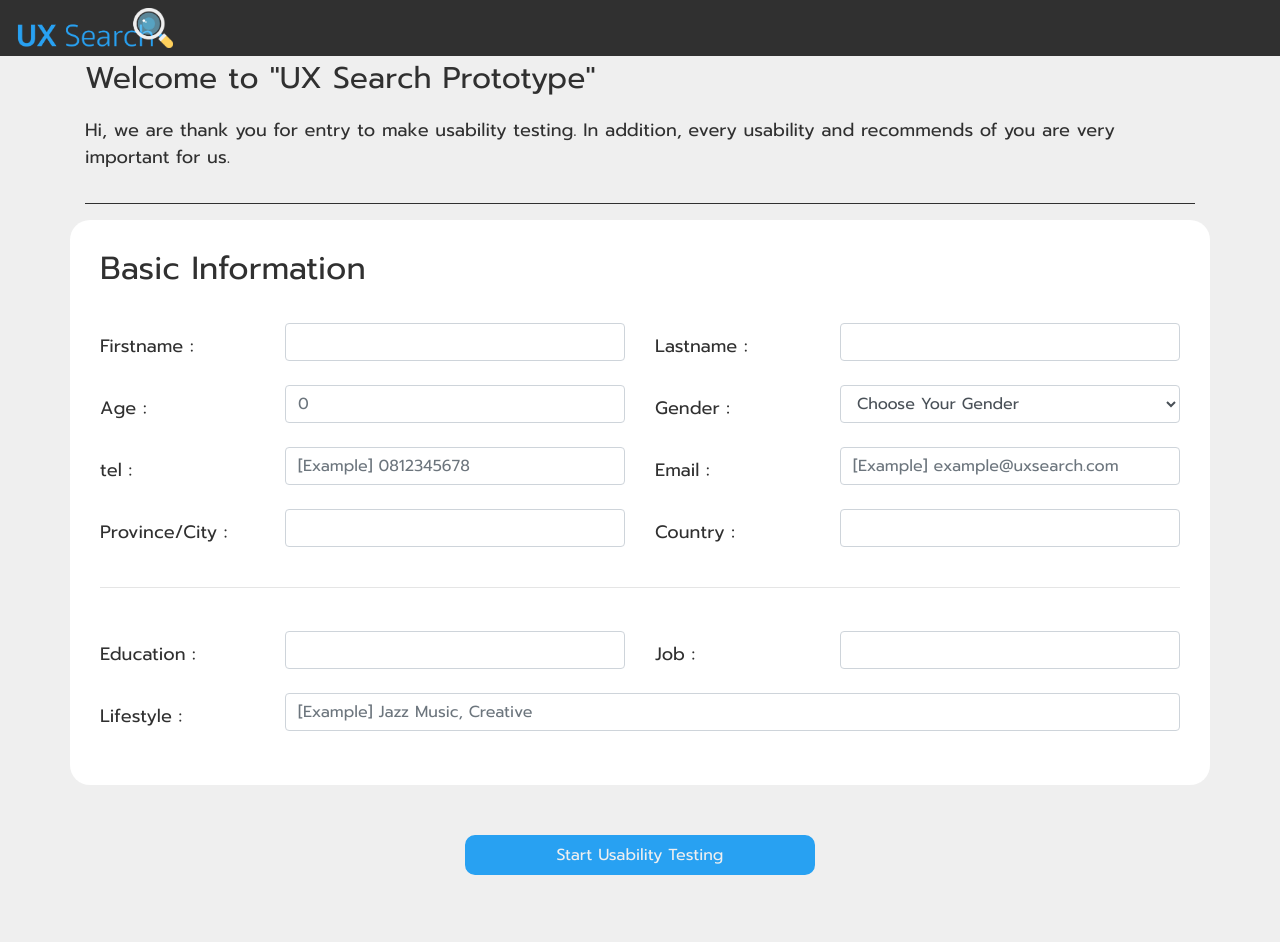
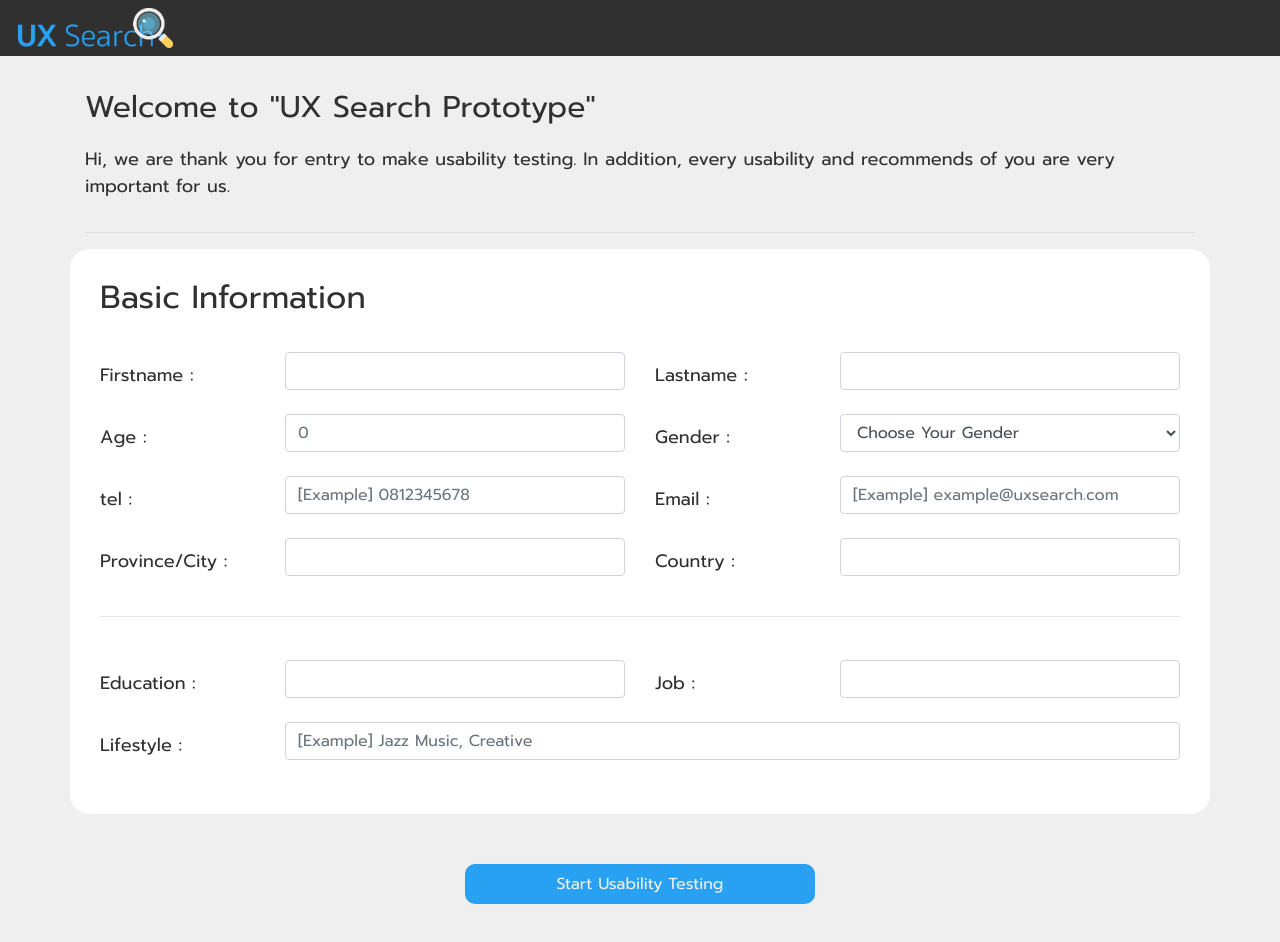
Before and after one commit to uxsearch/uxsearch_frontend, a React (Create React App) app: page /experimenter in a window 1280 px wide. Shown: the top 942 px of the page. Built offline with nearby package versions, Linux system fonts and the light colour scheme; a web font is replaced by a local one.

Commit message:
[UPDATE] develop : create modal for submit experimenter profile

```diff
--- a/package.json
+++ b/package.json
@@ -14,6 +14,7 @@
     "react-scripts": "3.0.1",
     "reactstrap": "^8.0.1",
     "recordrtc": "^5.5.4",
+    "sweetalert": "^2.1.2",
     "videojs-record": "^3.7.1"
   },
   "scripts": {
--- a/src/pages/experimenter/index.js
+++ b/src/pages/experimenter/index.js
@@ -1,10 +1,28 @@
 import React from 'react'
 import { Container, Row, Col, Button } from 'reactstrap';
+import swal from 'sweetalert'
 
 import NavbarExp from '../../components/utils/navbarExperimenter'
 import ProfileBlock from '../../components/experiment/profileBlock'
 
 import '../../static/sass/experimenter/index.scss'
+
+const modalSubmit = () => {
+  swal({
+    title: "Are you sure?",
+    icon: "warning",
+    buttons: true,
+    dangerMode: false,
+  }).then((willSubmit) => {
+    if (willSubmit) {
+      swal("Thank you very much", {
+        icon: "success",
+        timer: 1000,
+        buttons: false
+      });
+    }
+  });
+}
 
 class IndexExperiment extends React.Component {
   render() {
@@ -14,7 +32,7 @@ class IndexExperiment extends React.Component {
         <Container>
           <Row>
             <Col xs={12}>
-              <Row>
+              <Row className='space-head-block'>
                 <Col xs={12}>
                   <p className='title'>Welcome to <span className='bold-text'>"UX Search Prototype"</span></p>
                 </Col>
@@ -32,7 +50,7 @@ class IndexExperiment extends React.Component {
               </Row>
               <Row className='justify-content-center space-btn'>
                 <Col xs={12} md={4} className='text-center'>
-                  <Button className='btn-start-test'>Start Usability Testing</Button>
+                  <Button className='btn-start-test' onClick={modalSubmit}>Start Usability Testing</Button>
                 </Col>
               </Row>
             </Col>
--- a/src/static/sass/customAll.scss
+++ b/src/static/sass/customAll.scss
@@ -7,3 +7,9 @@ body {
   font-family: 'Muli', 'Prompt', sans-serif !important;
   background-color: $light;
 }
+
+// Swal
+
+.swal-footer {
+  text-align: center;
+}
--- a/src/static/sass/experimenter/index.scss
+++ b/src/static/sass/experimenter/index.scss
@@ -1,6 +1,10 @@
 @import '../variables';
 
 #exper-index {
+  .space-head-block {
+    margin-top: 85px;
+  }
+
   .title {
     font-size: 30px;
   }
@@ -10,7 +14,7 @@
   }
 
   .black-line {
-    border-color: $dark;
+    border-color: #ddd;
   }
 
   .profile-block {
--- a/src/static/sass/navbar.scss
+++ b/src/static/sass/navbar.scss
@@ -3,6 +3,7 @@
 /* Experiment Navbar */
 #exper-navbar {
   .nav-bgColor {
+    position: fixed;
     background-color: $dark;
     min-width: 100%;
     z-index: 1;
```
Also changed, not shown: 2 other files (tests, documents, lock files or other folders).
